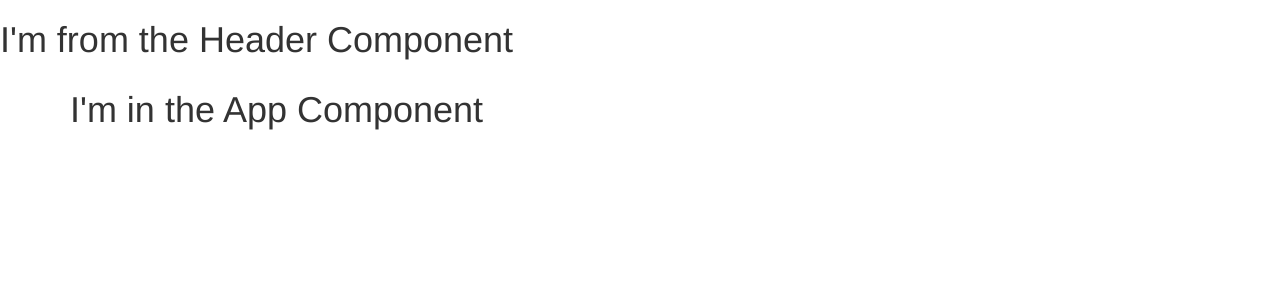
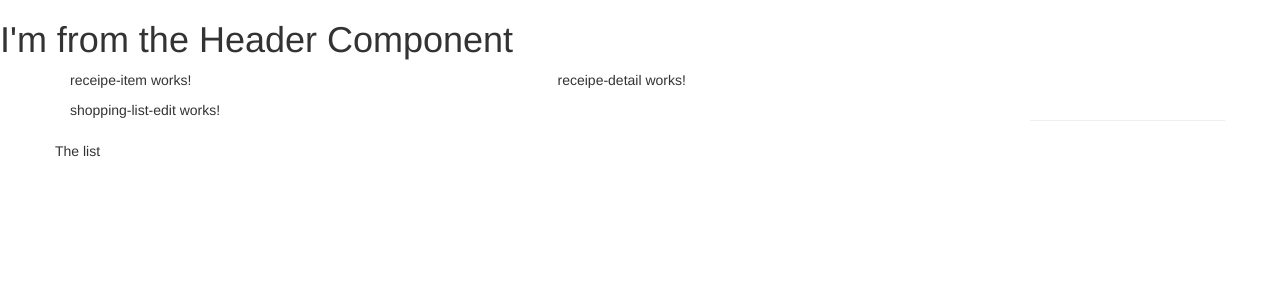
Before and after one commit to AshKemp/receipe-project, an Angular app: page / in a window 1280 px wide. Shown: the top 300 px of the page. Built offline with nearby package versions, Linux system fonts and the light colour scheme.

Commit message:
Updated contents in templates of App, Receipes, Receipe List amd Shopping List Component

```diff
--- a/src/app/app.component.html
+++ b/src/app/app.component.html
@@ -2,7 +2,8 @@
 <div class="container">
   <div class="row">
     <div class="col-xs-12">
-      <h1>I'm in the App Component</h1>
+      <app-receipes></app-receipes>
+      <app-shopping-list></app-shopping-list>
     </div>
   </div>
 </div>
--- a/src/app/receipes/receipe-list/receipe-list.component.html
+++ b/src/app/receipes/receipe-list/receipe-list.component.html
@@ -1 +1,5 @@
-<p>receipe-list works!</p>
+<div class="row">
+  <div class="col-xs-10">
+    <app-receipe-item></app-receipe-item>
+  </div>
+</div>
--- a/src/app/receipes/receipes.component.html
+++ b/src/app/receipes/receipes.component.html
@@ -1 +1,8 @@
-<p>receipes works!</p>
+<div class="row">
+  <div class="col-md-5">
+    <app-receipe-list></app-receipe-list>
+  </div>
+  <div class="col-md-7">
+    <app-receipe-detail></app-receipe-detail>
+  </div>
+</div>
--- a/src/app/shopping-list/shopping-list.component.html
+++ b/src/app/shopping-list/shopping-list.component.html
@@ -1 +1,7 @@
-<p>shopping-list works!</p>
+<div class="row">
+  <div class="col-xs-10">
+    <app-shopping-list-edit></app-shopping-list-edit>
+  </div>
+  <hr>
+  <p>The list</p>
+</div>
```
